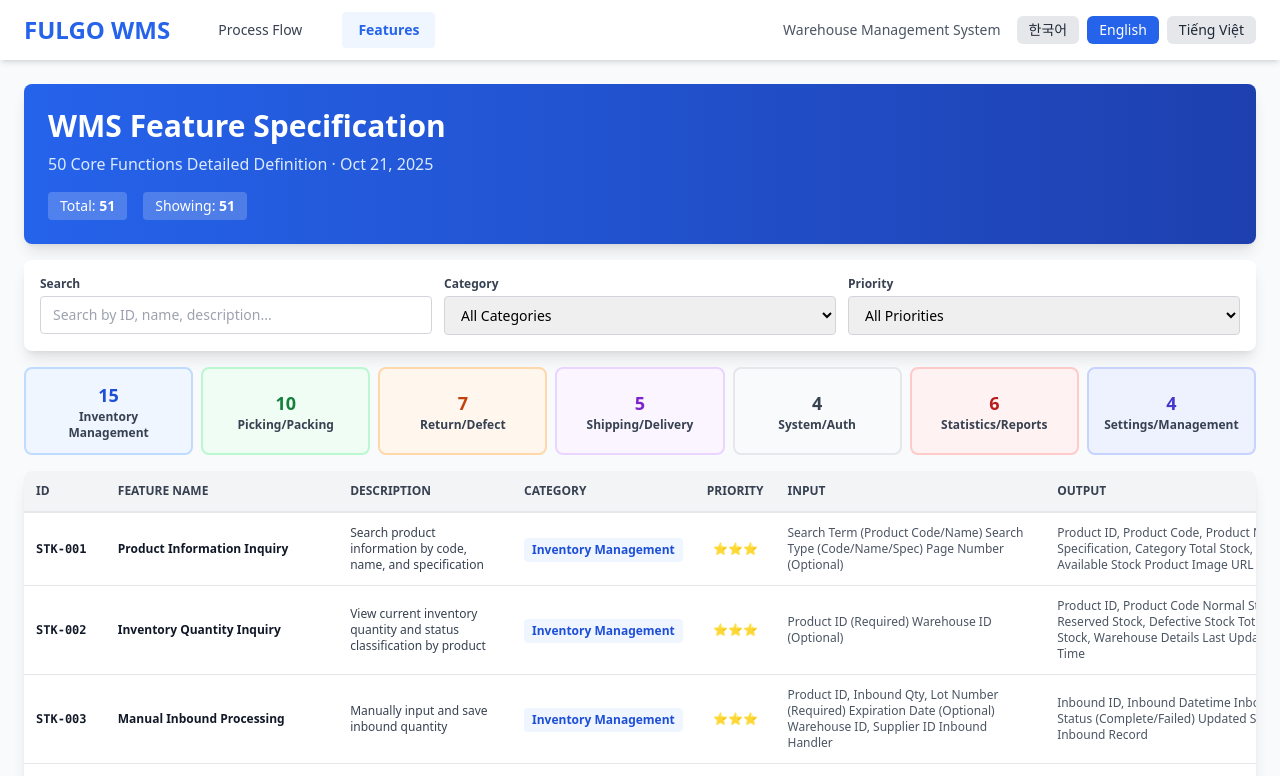
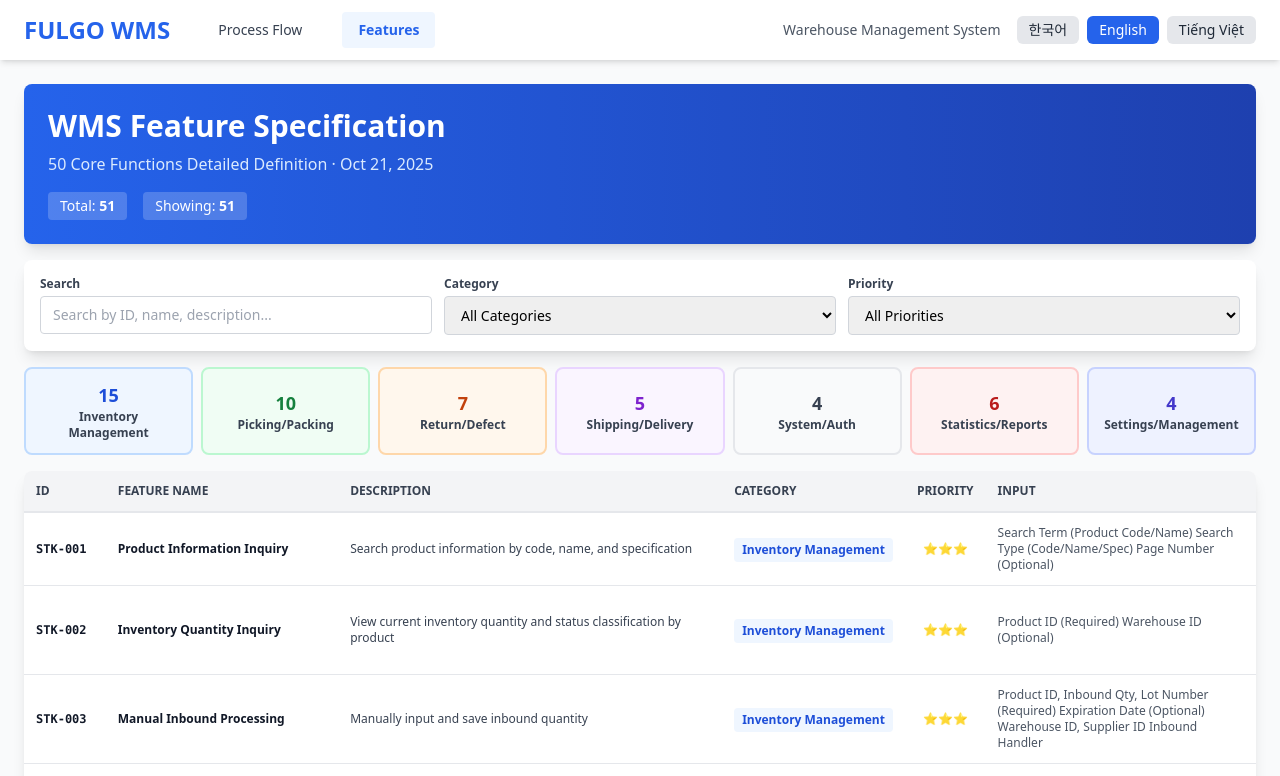
Before and after one commit to losnah-think/WMS-flow, a Next.js app: page /en/features in a window 1280 px wide. Shown: the top 776 px of the page. Built offline with nearby package versions, Linux system fonts and the light colour scheme.

Commit message:
style: Optimize feature table description field display width

```diff
--- a/src/app/[locale]/layout.tsx
+++ b/src/app/[locale]/layout.tsx
@@ -39,8 +39,8 @@ export default async function RootLayout({
   }
 
   return (
-    <html lang={locale}>
-      <body>
+    <html lang={locale} className="w-full">
+      <body className="w-full">
         <NextIntlClientProvider locale={locale} messages={messages}>
           {children}
         </NextIntlClientProvider>
--- a/src/components/FeatureList.tsx
+++ b/src/components/FeatureList.tsx
@@ -158,7 +158,7 @@ export default function FeatureList() {
                 <th className="px-3 py-3 text-left text-xs font-bold text-gray-700 uppercase whitespace-nowrap w-24">
                   {t('features.table.name')}
                 </th>
-                <th className="px-3 py-3 text-left text-xs font-bold text-gray-700 uppercase whitespace-nowrap w-32">
+                <th className="px-3 py-3 text-left text-xs font-bold text-gray-700 uppercase whitespace-nowrap flex-1 min-w-96">
                   {t('features.table.description')}
                 </th>
                 <th className="px-3 py-3 text-left text-xs font-bold text-gray-700 uppercase whitespace-nowrap w-20">
@@ -186,7 +186,7 @@ export default function FeatureList() {
                     <td className="px-3 py-3 text-xs font-semibold text-gray-900 whitespace-nowrap">
                       {t(`features.${feature.id}-name`)}
                     </td>
-                    <td className="px-3 py-3 text-xs text-gray-700">
+                    <td className="px-3 py-3 text-xs text-gray-700 whitespace-normal break-words">
                       {t(`features.${feature.id}-desc`)}
                     </td>
                     <td className="px-3 py-3">
```
